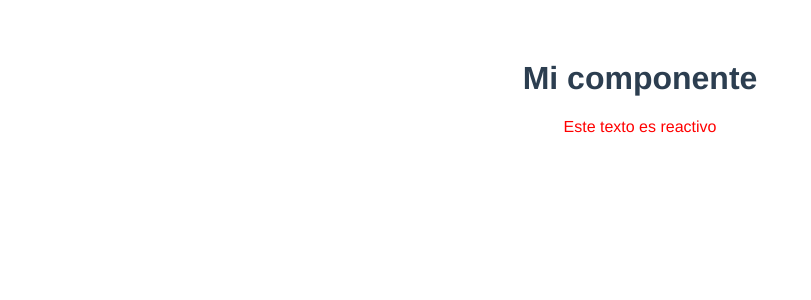
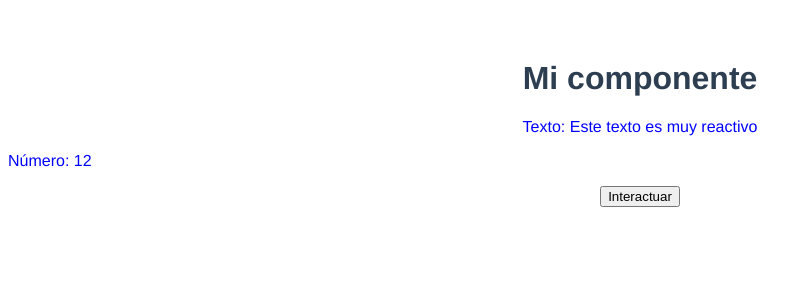
Before and after one commit to jsearle/ionic-vue, a Vue app in the folder vuedemo/: page / in a window 1280 px wide. Shown: the top 300 px of the page, without its empty margins (0-811 px from the left). Built offline with nearby package versions, Linux system fonts and the light colour scheme.

Commit message:
Binding y métodos

```diff
--- a/vuedemo/src/components/MiComponente.vue
+++ b/vuedemo/src/components/MiComponente.vue
@@ -1,6 +1,9 @@
 <template>
   <h1>Mi componente</h1>
-  <p>{{texto}}</p>
+  <p>Texto: {{texto}}</p>
+  <p :class="`left ${claseParrafo}`">Número: {{numero}}</p>
+  <button @click="interactuar">Interactuar</button>
+
 </template>
 
 <script lang="ts">
@@ -10,7 +13,18 @@ export default defineComponent({
   name: 'MiComponente',
   data(){
     return {
-      texto: "Este texto es reactivo"
+      texto: "Este texto es muy reactivo",
+      numero: 12,
+      claseParrafo: ''
+    }
+  },
+  methods:{
+    interactuar(){
+      this.numero += 1;
+      this.texto += '!';
+      if (this.numero > 20){
+        this.claseParrafo = 'alerta';
+      }
     }
   }
 });
@@ -18,6 +32,12 @@ export default defineComponent({
 
 <style>
 p{
+  color:blue;
+}
+p.alerta{
   color:red;
 }
+p.left{
+  text-align:left;
+}
 </style>
```
